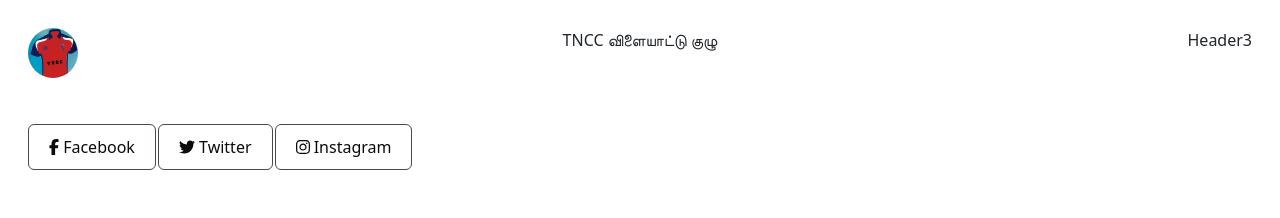
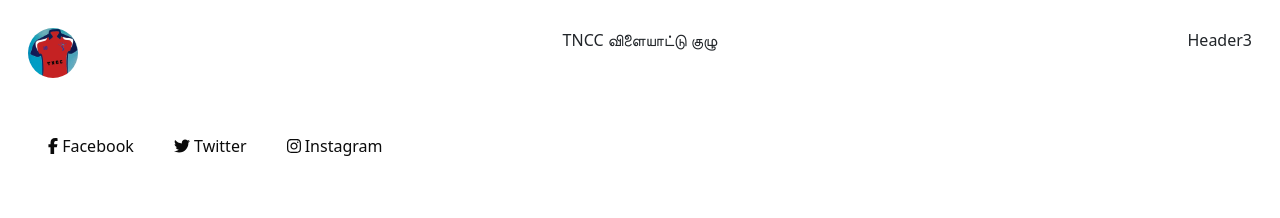
Before and after one commit to Balakrishna-Murugan/Scoreboard-React, a React (Create React App) app: page / in a window 1280 px wide. Shown: the top 218 px of the page. Built offline with nearby package versions, Linux system fonts and the light colour scheme.

Commit message:
CSS update

```diff
--- a/src/Components/Login.css
+++ b/src/Components/Login.css
@@ -19,8 +19,8 @@
     padding: 10px 20px;/*  Adjust padding as needed */
     cursor: pointer; /* Set cursor to pointer */
     transition: background-color 0.3s; /* Smooth transition for background color change */
-    border: .5px solid rgb(78, 71, 71);
-    margin-right: 2px;
+    /* border: .5px solid rgb(78, 71, 71);
+    margin-right: 2px; */
 }
 
 .custom-button:hover {
```
